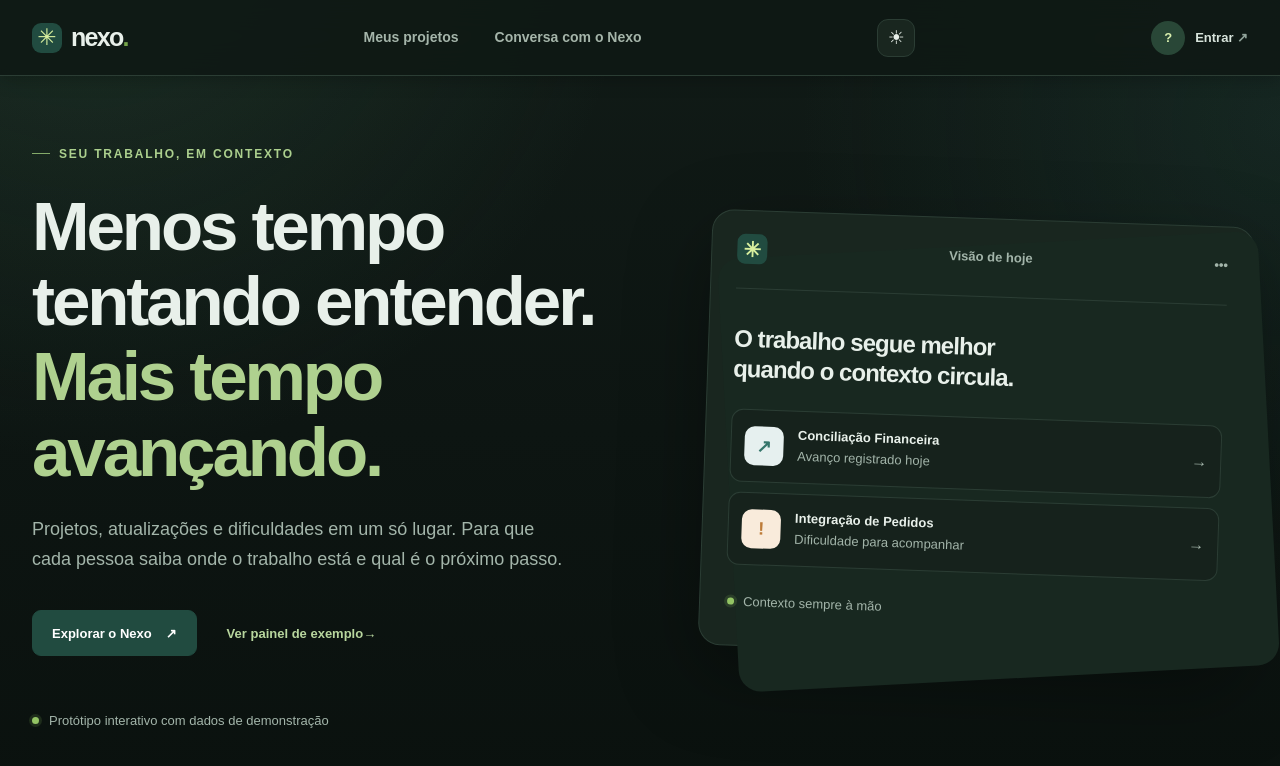
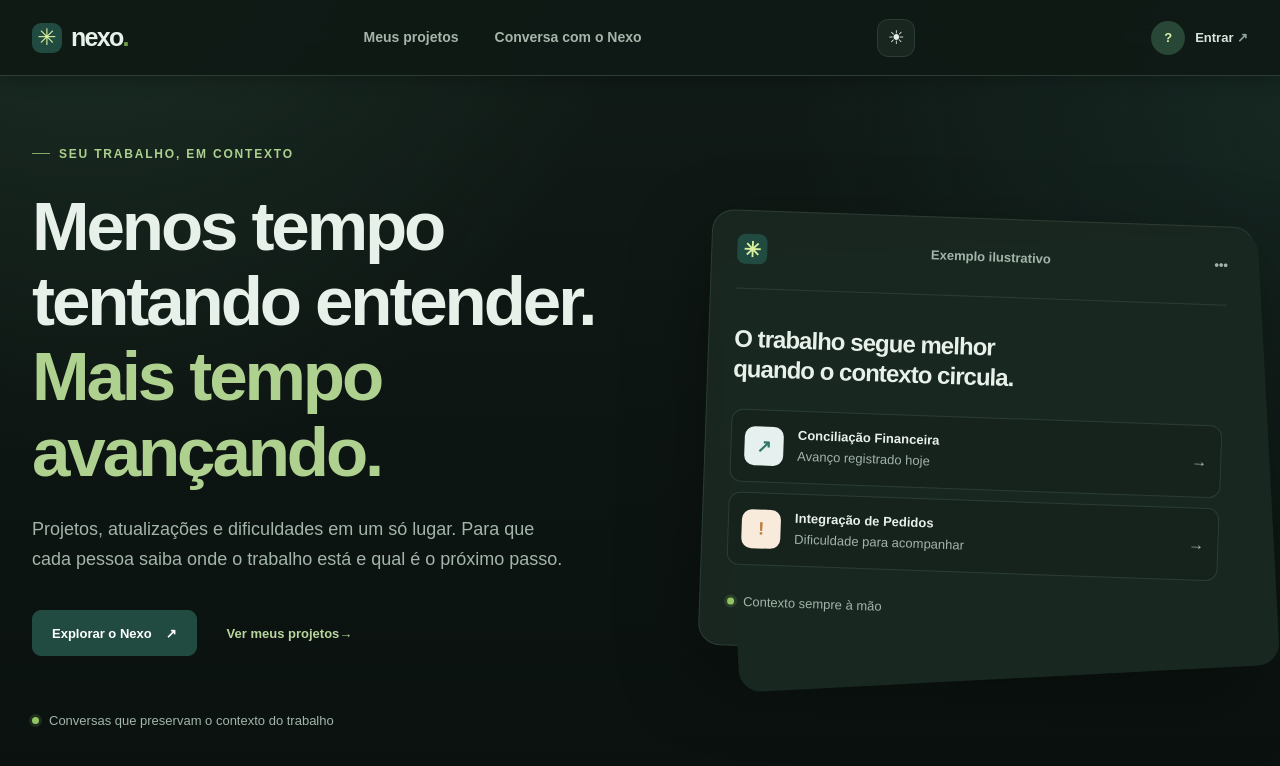
Before and after one commit to RyanLirio/nexo, a Next.js app in the folder frontend/: page / in a window 1280 px wide. Shown: the top 766 px of the page. Built offline with nearby package versions, Linux system fonts and the light colour scheme.

Commit message:
feat: finaliza experiência do mvp

```diff
--- a/frontend/app/page.tsx
+++ b/frontend/app/page.tsx
@@ -9,12 +9,12 @@ export default function Home() {
         <p>Projetos, atualizações e dificuldades em um só lugar. Para que cada pessoa saiba onde o trabalho está e qual é o próximo passo.</p>
         <div className="landing-actions">
           <Link className="button" href="/login">Explorar o Nexo <span aria-hidden="true">↗</span></Link>
-          <Link className="text-link" href="/colaborador">Ver painel de exemplo <span aria-hidden="true">→</span></Link>
+          <Link className="text-link" href="/colaborador">Ver meus projetos <span aria-hidden="true">→</span></Link>
         </div>
-        <div className="landing-note"><span className="live-dot" /> Protótipo interativo com dados de demonstração</div>
+        <div className="landing-note"><span className="live-dot" /> Conversas que preservam o contexto do trabalho</div>
       </div>
-      <div className="landing-preview" aria-label="Prévia do painel de projetos">
-        <div className="preview-top"><span className="preview-logo">✳</span><span>Visão de hoje</span><span>•••</span></div>
+      <div className="landing-preview" aria-label="Ilustração do painel, não representa dados da sua equipe">
+        <div className="preview-top"><span className="preview-logo">✳</span><span>Exemplo ilustrativo</span><span>•••</span></div>
         <div className="preview-heading">O trabalho segue melhor<br />quando o contexto circula.</div>
         <div className="preview-card"><span className="preview-icon preview-icon-blue">↗</span><span><strong>Conciliação Financeira</strong><small>Avanço registrado hoje</small></span><span className="preview-arrow">→</span></div>
         <div className="preview-card"><span className="preview-icon preview-icon-orange">!</span><span><strong>Integração de Pedidos</strong><small>Dificuldade para acompanhar</small></span><span className="preview-arrow">→</span></div>
```
Also changed, not shown: frontend/app/colaborador/conversa/page.tsx (+12 -5 lines).
